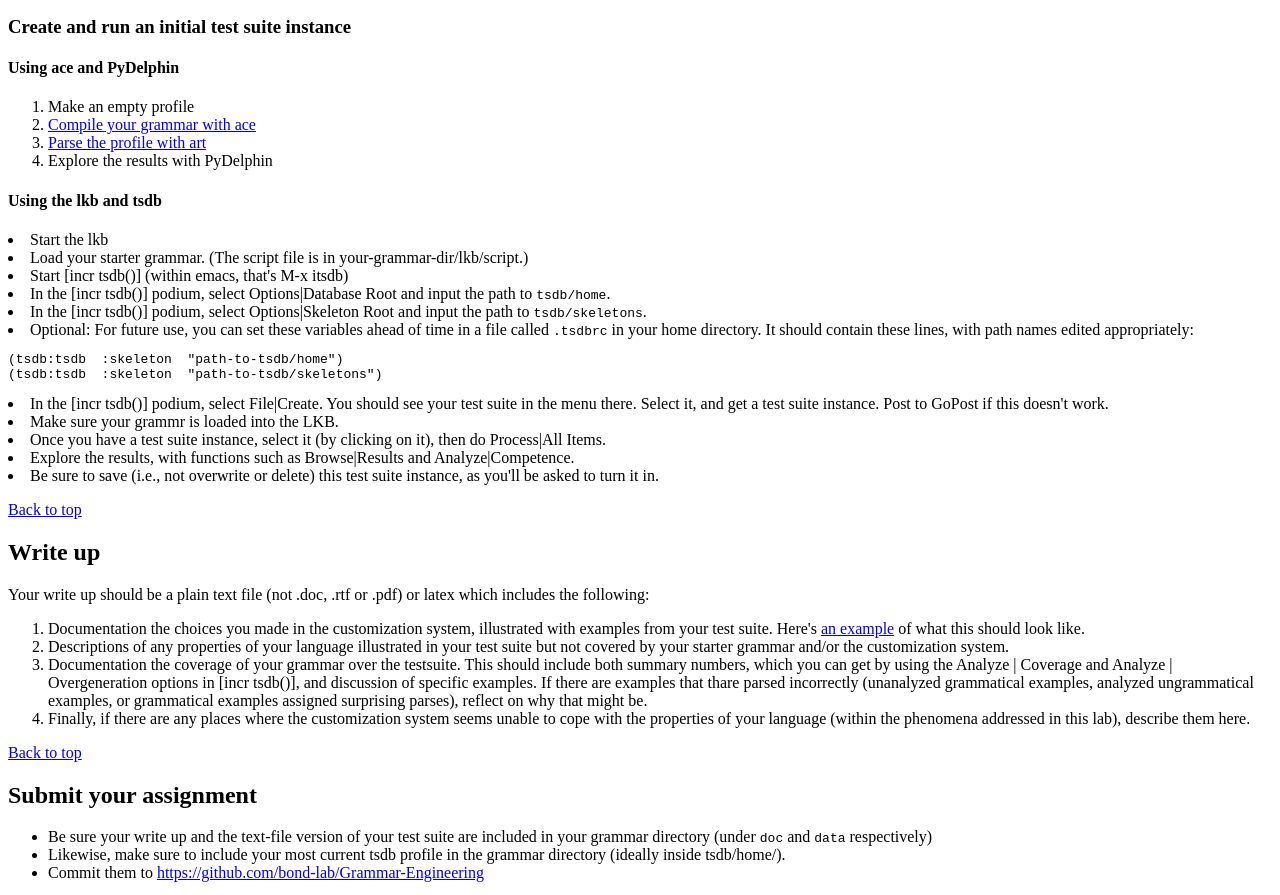
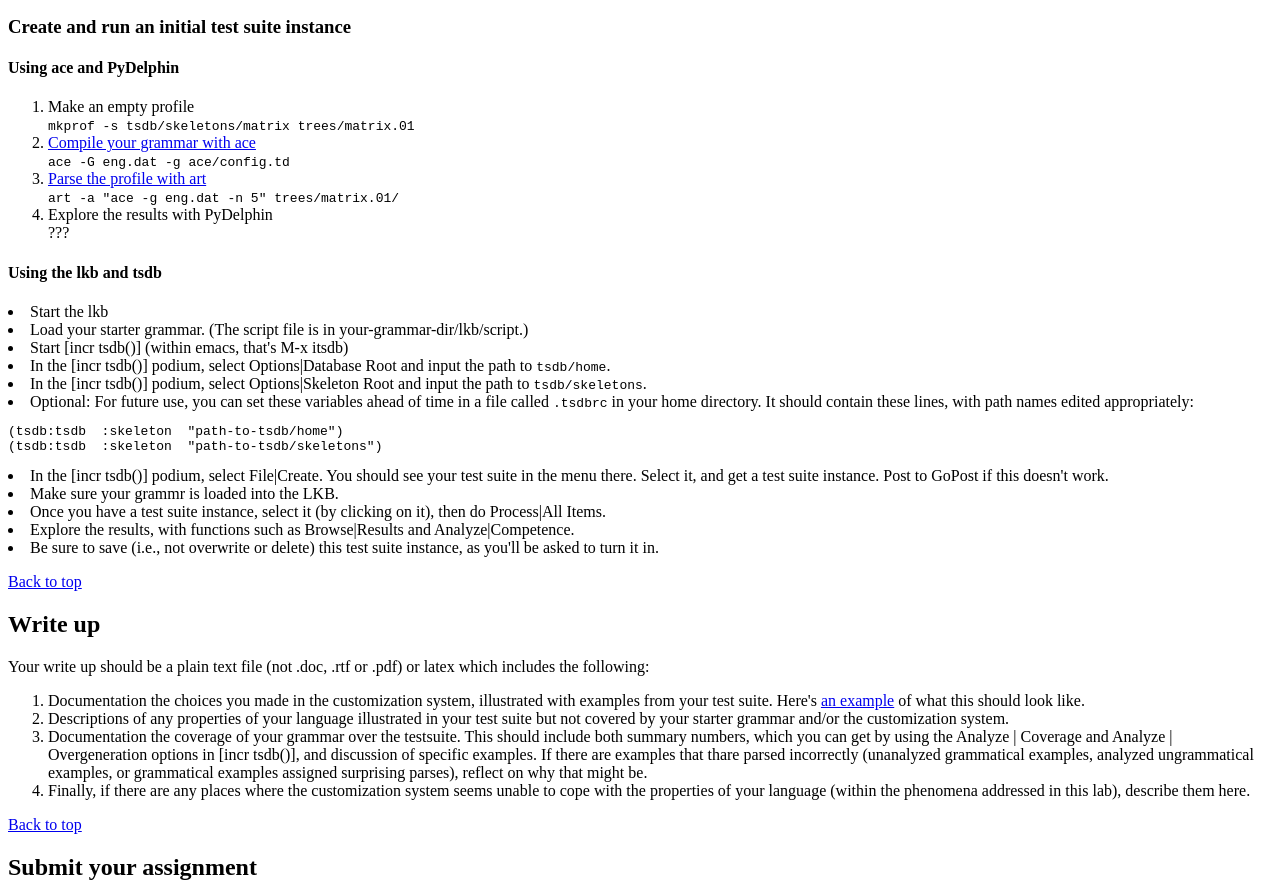
Before and after one commit to bond-lab/Grammar-Engineering, a plain HTML site: page docs/lab2.html in a window 1280 px wide. Shown: the part 1642-2537 px from the top of the page. Drawn offline with Linux system fonts and the light colour scheme.

Commit message:
give examples

```diff
--- a/docs/lab2.html
+++ b/docs/lab2.html
@@ -217,9 +217,15 @@ grammar/tsdb/home                            (directory to store test profiles)
 <h4>Using ace and PyDelphin</h4>
 <ol>
   <li>Make an empty profile
-  <li><a href='http://moin.delph-in.net/AceUse'>Compile your grammar with ace</a>
-  <li><a href=<'http://sweaglesw.org/linguistics/libtsdb/art.html'>Parse the profile with art</a>
-  <li>Explore the results with PyDelphin
+    <br><code>mkprof -s tsdb/skeletons/matrix trees/matrix.01</code>
+  <li><a href='http://moin.delph-in.net/AceUse'>Compile your grammar
+      with ace</a>
+    <br><code>ace -G eng.dat -g ace/config.td</code>
+  <li><a href=<'http://sweaglesw.org/linguistics/libtsdb/art.html'>Parse
+	 the profile with art</a>
+	 <br><code>art -a "ace -g eng.dat -n 5" trees/matrix.01/</code>
+<li>Explore the results with PyDelphin
+  <br>???
 </ol>
 
 <h4>Using the lkb and tsdb</h4>
```
